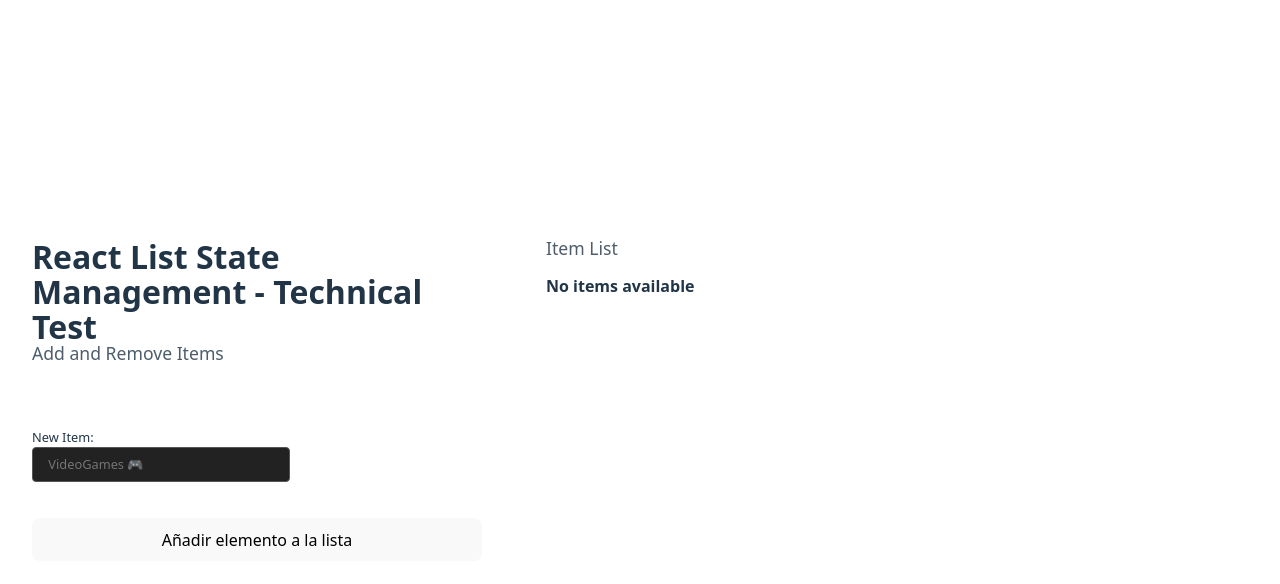
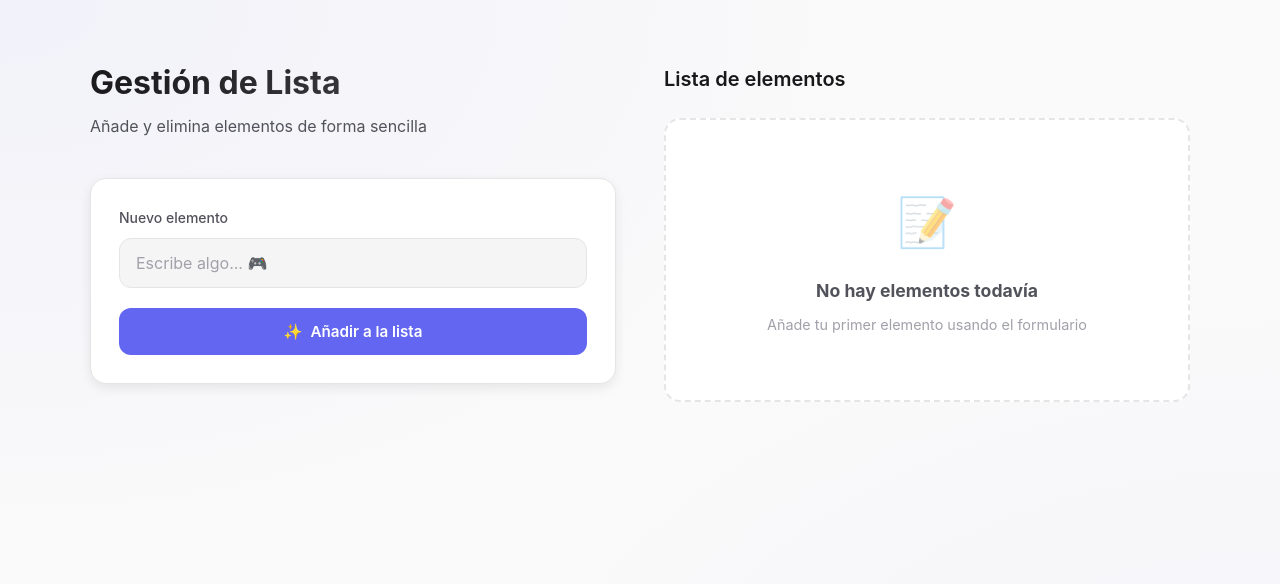
Before and after one commit to HikkizZ/dev-lab, a React (Vite) app in the folder frontend/technical-tests/01-react-list-state-management/: page / in a window 1280 px wide. Shown: the top 584 px of the page. Built offline with nearby package versions, Linux system fonts and the light colour scheme.

Commit message:
improve ui layout and user experience

```diff
--- a/frontend/technical-tests/01-react-list-state-management/src/App.css
+++ b/frontend/technical-tests/01-react-list-state-management/src/App.css
@@ -1,37 +1,288 @@
-#root {
-  max-width: 1280px;
+/* Main Layout */
+main {
+  max-width: 1100px;
   margin: 0 auto;
-  padding: 2rem;
-  width: 100%;
+  display: grid;
+  grid-template-columns: 1fr 1fr;
+  gap: 3rem;
+  padding: 2rem 0;
 }
 
-main {
-  display: grid;
-  grid-template-columns: 450px 1fr;
-  gap: 64px;
+/* Aside - Form Section */
+aside {
+  position: sticky;
+  top: 2rem;
+  height: fit-content;
+}
+
+.header-section {
+  margin-bottom: 2.5rem;
 }
 
 h1 {
-  font-size: 2em;
-  line-height: 1.1;
-  margin: 0;
+  font-size: 2rem;
+  font-weight: 700;
+  line-height: 1.2;
+  margin: 0 0 0.75rem 0;
+  background: linear-gradient(135deg, var(--color-text) 0%, var(--color-text-secondary) 100%);
+  -webkit-background-clip: text;
+  -webkit-text-fill-color: transparent;
+  background-clip: text;
 }
 
 h2 {
-  font-weight: 500;
-  font-size: 1.1em;
-  line-height: 1.1;
+  font-weight: 400;
+  font-size: 1rem;
+  line-height: 1.5;
   margin: 0;
-  opacity: 0.8;
+  color: var(--color-text-secondary);
 }
 
+/* Form Styles */
 form {
-  margin-top: 64px;
-  display: flex;
-  flex-direction: column;
-  gap: 4px;
+  background: var(--color-bg-card);
+  border: 1px solid var(--color-border);
+  border-radius: var(--radius-lg);
+  padding: 1.75rem;
+  box-shadow: var(--shadow-md);
+  transition: box-shadow 0.3s ease, border-color 0.3s ease;
+}
+
+form:focus-within {
+  border-color: var(--color-primary);
+  box-shadow: var(--shadow-lg), 0 0 0 3px var(--color-primary-light);
 }
 
 label {
-  font-size: 0.8em;
+  display: block;
+  font-size: 0.875rem;
+  font-weight: 500;
+  color: var(--color-text-secondary);
+  margin-bottom: 0.5rem;
 }
+
+input[type="text"] {
+  width: 100%;
+  padding: 0.875rem 1rem;
+  font-size: 1rem;
+  font-family: inherit;
+  background: var(--color-bg-input);
+  border: 1px solid var(--color-border);
+  border-radius: var(--radius-md);
+  color: var(--color-text);
+  transition: all 0.2s ease;
+  margin-bottom: 1.25rem;
+}
+
+input[type="text"]::placeholder {
+  color: var(--color-text-muted);
+}
+
+input[type="text"]:hover {
+  border-color: var(--color-border-hover);
+}
+
+input[type="text"]:focus {
+  outline: none;
+  border-color: var(--color-primary);
+  box-shadow: 0 0 0 3px var(--color-primary-light);
+}
+
+/* Primary Button */
+button[type="submit"] {
+  width: 100%;
+  padding: 0.875rem 1.5rem;
+  font-size: 0.95rem;
+  font-weight: 600;
+  font-family: inherit;
+  background: var(--color-primary);
+  color: white;
+  border: none;
+  border-radius: var(--radius-md);
+  cursor: pointer;
+  transition: all 0.2s ease;
+  display: flex;
+  align-items: center;
+  justify-content: center;
+  gap: 0.5rem;
+}
+
+button[type="submit"]:hover {
+  background: var(--color-primary-hover);
+  transform: translateY(-1px);
+  box-shadow: var(--shadow-md);
+}
+
+button[type="submit"]:active {
+  transform: translateY(0);
+}
+
+button[type="submit"]:focus-visible {
+  outline: none;
+  box-shadow: 0 0 0 3px var(--color-primary-light);
+}
+
+/* Section - List Area */
+section {
+  min-height: 400px;
+}
+
+section > h2 {
+  font-size: 1.25rem;
+  font-weight: 600;
+  color: var(--color-text);
+  margin-bottom: 1.5rem;
+  display: flex;
+  align-items: center;
+  gap: 0.75rem;
+}
+
+.item-count {
+  font-size: 0.75rem;
+  font-weight: 500;
+  background: var(--color-primary-light);
+  color: var(--color-primary);
+  padding: 0.25rem 0.625rem;
+  border-radius: 999px;
+}
+
+/* Empty State */
+.empty-state {
+  display: flex;
+  flex-direction: column;
+  align-items: center;
+  justify-content: center;
+  text-align: center;
+  padding: 4rem 2rem;
+  background: var(--color-bg-card);
+  border: 2px dashed var(--color-border);
+  border-radius: var(--radius-lg);
+  color: var(--color-text-muted);
+}
+
+.empty-state-icon {
+  font-size: 3rem;
+  margin-bottom: 1rem;
+  opacity: 0.5;
+}
+
+.empty-state strong {
+  display: block;
+  font-size: 1.1rem;
+  color: var(--color-text-secondary);
+  margin-bottom: 0.5rem;
+}
+
+.empty-state p {
+  margin: 0;
+  font-size: 0.9rem;
+}
+
+/* List Styles */
+ul {
+  list-style: none;
+  padding: 0;
+  margin: 0;
+  display: flex;
+  flex-direction: column;
+  gap: 0.75rem;
+}
+
+li {
+  display: flex;
+  align-items: center;
+  justify-content: space-between;
+  gap: 1rem;
+  padding: 1rem 1.25rem;
+  background: var(--color-bg-card);
+  border: 1px solid var(--color-border);
+  border-radius: var(--radius-md);
+  box-shadow: var(--shadow-sm);
+  transition: all 0.2s ease;
+  animation: slideIn 0.3s ease-out;
+}
+
+@keyframes slideIn {
+  from {
+    opacity: 0;
+    transform: translateY(-10px);
+  }
+  to {
+    opacity: 1;
+    transform: translateY(0);
+  }
+}
+
+li:hover {
+  border-color: var(--color-border-hover);
+  box-shadow: var(--shadow-md);
+  transform: translateX(4px);
+}
+
+.item-text {
+  flex: 1;
+  font-size: 1rem;
+  color: var(--color-text);
+  word-break: break-word;
+}
+
+/* Remove Button */
+.remove-btn {
+  padding: 0.5rem 0.875rem;
+  font-size: 0.8rem;
+  font-weight: 500;
+  font-family: inherit;
+  background: transparent;
+  color: var(--color-text-muted);
+  border: 1px solid var(--color-border);
+  border-radius: var(--radius-sm);
+  cursor: pointer;
+  transition: all 0.2s ease;
+  white-space: nowrap;
+}
+
+.remove-btn:hover {
+  background: var(--color-danger);
+  border-color: var(--color-danger);
+  color: white;
+}
+
+.remove-btn:focus-visible {
+  outline: none;
+  box-shadow: 0 0 0 3px rgba(239, 68, 68, 0.2);
+}
+
+/* Responsive Design */
+@media (max-width: 768px) {
+  #root {
+    padding: 1rem;
+  }
+
+  main {
+    grid-template-columns: 1fr;
+    gap: 2rem;
+  }
+
+  aside {
+    position: static;
+  }
+
+  h1 {
+    font-size: 1.5rem;
+  }
+
+  form {
+    padding: 1.25rem;
+  }
+
+  li {
+    flex-direction: column;
+    align-items: stretch;
+    gap: 0.75rem;
+  }
+
+  .remove-btn {
+    width: 100%;
+    text-align: center;
+  }
+}
--- a/frontend/technical-tests/01-react-list-state-management/src/App.tsx
+++ b/frontend/technical-tests/01-react-list-state-management/src/App.tsx
@@ -1,106 +1,91 @@
-import { useState } from 'react'
-import './App.css'
+import type React from "react"
 
-type ItemId = `${string}-${string}-${string}-${string}-${string}`;
+import { useState } from "react"
+import "./App.css"
+
+type ItemId = `${string}-${string}-${string}-${string}-${string}`
 interface Item {
-  id: ItemId;
-  timestamp: number;
-  text: string;
+  id: ItemId
+  timestamp: number
+  text: string
 }
 
-// const INITIAL_ITEMS = [
-//   {
-//     id: crypto.randomUUID(),
-//     timestamp: Date.now(),
-//     text: 'VideoGames 🎮'
-//   },
-//   {
-//     id: crypto.randomUUID(),
-//     timestamp: Date.now(),
-//     text: 'Music 🎵'
-//   },
-//   {
-//     id: crypto.randomUUID(),
-//     timestamp: Date.now(),
-//     text: 'Podcasts 🎙️'
-//   }
-// ]
-
 function App() {
-  const [items, setItems] = useState<Item[]>([]);
+  const [items, setItems] = useState<Item[]>([])
 
   const handleSubmit = (event: React.FormEvent<HTMLFormElement>) => {
-    event.preventDefault();
+    event.preventDefault()
 
     const { elements } = event.currentTarget
 
-    const input = elements.namedItem('item')
-    const isInput = input instanceof HTMLInputElement;
-    if (!isInput || input == null) return;
+    const input = elements.namedItem("item")
+    const isInput = input instanceof HTMLInputElement
+    if (!isInput || input == null) return
 
     const newItem: Item = {
       id: crypto.randomUUID(),
       timestamp: Date.now(),
-      text: input.value
+      text: input.value,
     }
 
     setItems((prevItems) => {
-      return [...prevItems, newItem];
-    });
+      return [...prevItems, newItem]
+    })
 
-    input.value = '';
+    input.value = ""
   }
 
   const createHandleRemoveItem = (id: ItemId) => () => {
     setItems((prevItems) => {
-      return prevItems.filter(currentItem => currentItem.id !== id)
+      return prevItems.filter((currentItem) => currentItem.id !== id)
     })
   }
 
   return (
     <main>
       <aside>
-        <h1>React List State Management - Technical Test</h1>
-        <h2>Add and Remove Items</h2>
+        <div className="header-section">
+          <h1>Gestión de Lista</h1>
+          <h2>Añade y elimina elementos de forma sencilla</h2>
+        </div>
 
-        <form onSubmit={handleSubmit} aria-label='Add items to the list'>
-          <label>
-            New Item:
-            <input
-              name='item'
-              required
-              type='text'
-              placeholder='VideoGames 🎮'
-            />
-          </label>
-          <button type='submit'>Añadir elemento a la lista</button>
+        <form onSubmit={handleSubmit} aria-label="Añadir elementos a la lista">
+          <label htmlFor="item-input">Nuevo elemento</label>
+          <input id="item-input" name="item" required type="text" placeholder="Escribe algo... 🎮" autoComplete="off" />
+          <button type="submit">
+            <span>✨</span> Añadir a la lista
+          </button>
         </form>
       </aside>
 
       <section>
-        <h2>Item List</h2>
+        <h2>
+          Lista de elementos
+          {items.length > 0 && <span className="item-count">{items.length}</span>}
+        </h2>
 
-        {/* Here go the list items */}
-        {
-          items.length === 0 ? (
-            <p>
-              <strong>No items available</strong>
-            </p>
-          ) : (
-            <ul> {
-              items.map((item) => {
-                return (
-                  <li key={item.id}>
-                    {item.text}
-                    <button onClick={createHandleRemoveItem(item.id)}>
-                      Remove
-                    </button>
-                  </li>
-                )
-              })}
-            </ul>
-          )
-        }
+        {items.length === 0 ? (
+          <div className="empty-state">
+            <div className="empty-state-icon">📝</div>
+            <strong>No hay elementos todavía</strong>
+            <p>Añade tu primer elemento usando el formulario</p>
+          </div>
+        ) : (
+          <ul>
+            {items.map((item) => (
+              <li key={item.id}>
+                <span className="item-text">{item.text}</span>
+                <button
+                  className="remove-btn"
+                  onClick={createHandleRemoveItem(item.id)}
+                  aria-label={`Eliminar ${item.text}`}
+                >
+                  Eliminar
+                </button>
+              </li>
+            ))}
+          </ul>
+        )}
       </section>
     </main>
   )
--- a/frontend/technical-tests/01-react-list-state-management/src/index.css
+++ b/frontend/technical-tests/01-react-list-state-management/src/index.css
@@ -1,78 +1,77 @@
 :root {
-  font-family: system-ui, Avenir, Helvetica, Arial, sans-serif;
-  line-height: 1.5;
+  /* Color palette */
+  --color-primary: #6366f1;
+  --color-primary-hover: #4f46e5;
+  --color-primary-light: rgba(99, 102, 241, 0.1);
+  --color-danger: #ef4444;
+  --color-danger-hover: #dc2626;
+  --color-success:rgb(43, 49, 47);
+
+  --color-bg: #0f0f0f;
+  --color-bg-card: #1a1a1a;
+  --color-bg-input: #252525;
+  --color-border: #333;
+  --color-border-hover: #444;
+
+  --color-text: #f5f5f5;
+  --color-text-secondary: #a1a1aa;
+  --color-text-muted: #71717a;
+
+  /* Spacing */
+  --radius-sm: 8px;
+  --radius-md: 12px;
+  --radius-lg: 16px;
+
+  /* Shadows */
+  --shadow-sm: 0 1px 2px rgba(0, 0, 0, 0.3);
+  --shadow-md: 0 4px 12px rgba(0, 0, 0, 0.4);
+  --shadow-lg: 0 8px 24px rgba(0, 0, 0, 0.5);
+
+  font-family: "Inter", system-ui, -apple-system, sans-serif;
+  line-height: 1.6;
   font-weight: 400;
-
-  color-scheme: light dark;
-  color: rgba(255, 255, 255, 0.87);
-  background-color: #242424;
-
+  color: var(--color-text);
+  background-color: var(--color-bg);
   font-synthesis: none;
   text-rendering: optimizeLegibility;
   -webkit-font-smoothing: antialiased;
   -moz-osx-font-smoothing: grayscale;
 }
 
-a {
-  font-weight: 500;
-  color: #646cff;
-  text-decoration: inherit;
-}
-a:hover {
-  color: #535bf2;
+* {
+  box-sizing: border-box;
 }
 
 body {
   margin: 0;
-  display: flex;
-  place-items: center;
-  min-width: 320px;
   min-height: 100vh;
+  background: radial-gradient(ellipse at top left, rgba(99, 102, 241, 0.08) 0%, transparent 50%),
+    radial-gradient(ellipse at bottom right, rgba(99, 102, 241, 0.05) 0%, transparent 50%), var(--color-bg);
 }
 
-h1 {
-  font-size: 3.2em;
-  line-height: 1.1;
+#root {
+  min-height: 100vh;
+  padding: 2rem;
 }
 
-button, input {
-  border-radius: 8px;
-  border: 1px solid transparent;
-  padding: 0.6em 1.2em;
-  font-size: 1em;
-  font-weight: 500;
-  font-family: inherit;
-  background-color: #1a1a1a;
-  cursor: pointer;
-  transition: border-color 0.25s;
-}
-button:hover {
-  border-color: #646cff;
-}
-button:focus,
-button:focus-visible {
-  outline: 4px auto -webkit-focus-ring-color;
-}
-
-input {
-  background: #222;
-  border-radius: 4px;
-  cursor: default;
-  border: 1px solid #555;
-  display: block;
-  width: 50%;
-  margin-bottom: 32px;
-}
-
+/* Light mode */
 @media (prefers-color-scheme: light) {
   :root {
-    color: #213547;
-    background-color: #ffffff;
+    --color-bg: #fafafa;
+    --color-bg-card: #ffffff;
+    --color-bg-input: #f5f5f5;
+    --color-border: #e5e5e5;
+    --color-border-hover: #d4d4d4;
+    --color-text: #18181b;
+    --color-text-secondary: #52525b;
+    --color-text-muted: #a1a1aa;
+    --shadow-sm: 0 1px 2px rgba(0, 0, 0, 0.05);
+    --shadow-md: 0 4px 12px rgba(0, 0, 0, 0.08);
+    --shadow-lg: 0 8px 24px rgba(0, 0, 0, 0.12);
   }
-  a:hover {
-    color: #747bff;
-  }
-  button {
-    background-color: #f9f9f9;
+
+  body {
+    background: radial-gradient(ellipse at top left, rgba(99, 102, 241, 0.06) 0%, transparent 50%),
+      radial-gradient(ellipse at bottom right, rgba(99, 102, 241, 0.04) 0%, transparent 50%), var(--color-bg);
   }
 }
```
